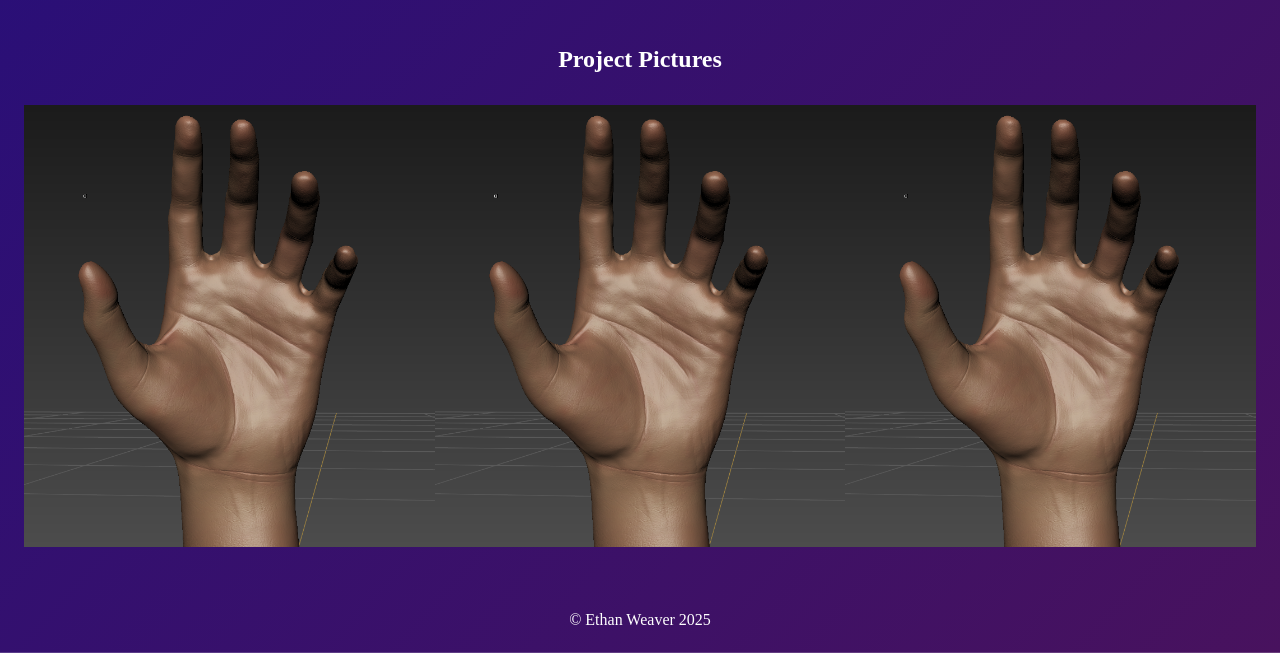
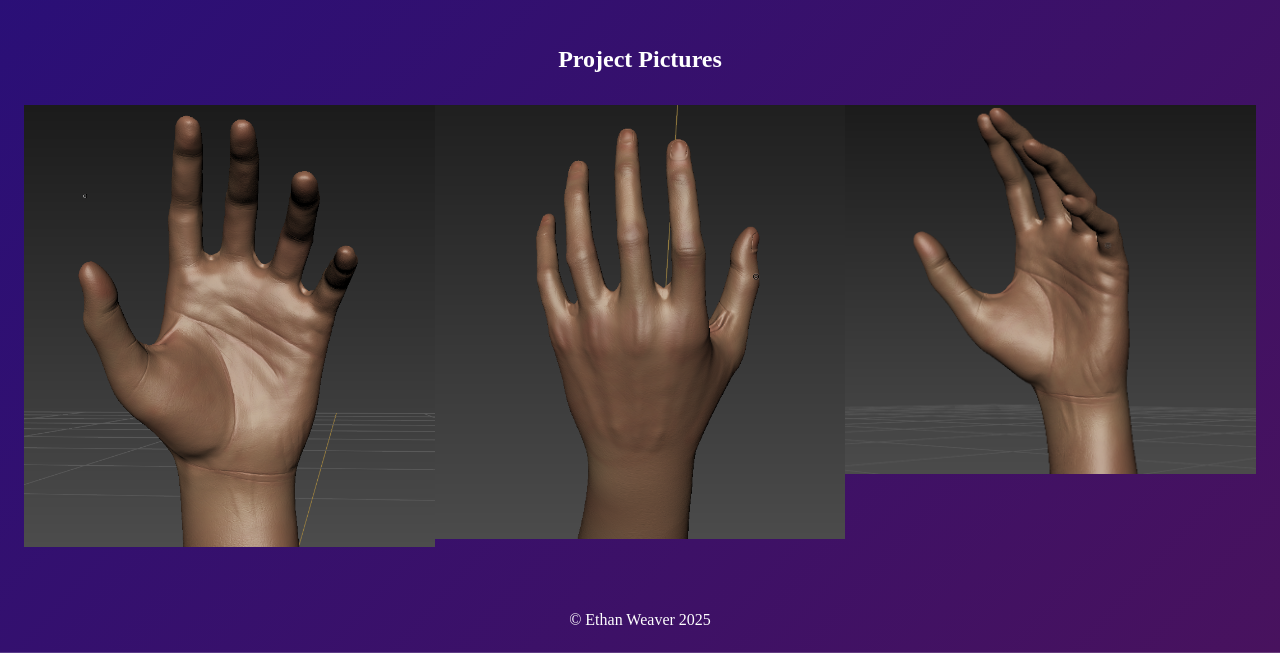
Before and after one commit to eweaver134/Ethan-Weaver---Art-Portfolio, a plain HTML site: page project5.html in a window 1280 px wide. Shown: the part 768-1421 px from the top of the page. Drawn offline with Linux system fonts and the light colour scheme.

Commit message:
Add files via upload

```diff
--- a/project5.html
+++ b/project5.html
@@ -76,10 +76,10 @@
             <img src="images/project5_hand_sc1.png" alt="Anatomical Hand Sculpture Screenshot 1">
         </div>
         <div class="screenshot_card">
-            <img src="images/project5_hand_sc1.png" alt="Anatomical Hand Sculpture Screenshot 2">
+            <img src="images/project5_hand_sc2.png" alt="Anatomical Hand Sculpture Screenshot 2">
         </div>
         <div class="screenshot_card">
-            <img src="images/project5_hand_sc1.png" alt="Anatomical Hand Sculpture Screenshot 3">
+            <img src="images/project5_hand_sc3.png" alt="Anatomical Hand Sculpture Screenshot 3">
         </div>
     </div>
     <div class="main_card footer">
```
